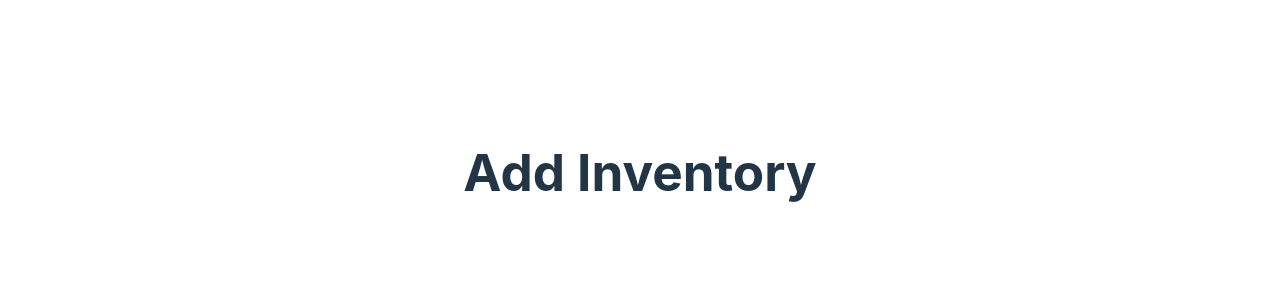
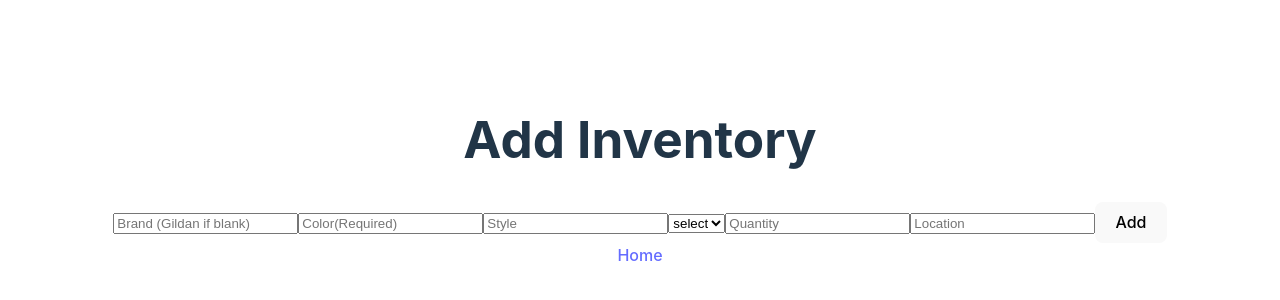
Before and after one commit to Dimmestsalmon/inventoryManager, a React (Vite) app in the folder ui/: page /addInventory in a window 1280 px wide. Shown: the part 228-528 px from the top of the page. Built offline with nearby package versions, Linux system fonts and the light colour scheme.

Commit message:
added form and functions to add inventory

```diff
--- a/ui/Components/addInventory.jsx
+++ b/ui/Components/addInventory.jsx
@@ -1,7 +1,67 @@
+import {Link} from 'react-router-dom'
+import {useState} from 'react'
+
 const AddInventory = () =>{
+  const [newBrand, setNewBrand] = useState('Gildan')
+  const [newColor, setNewColor] = useState()
+  const [newStyle, setNewStyle] = useState()
+  const [newSize, setNewSize] = useState()
+  const [newQuantity, setNewQuantity] = useState()
+  const [newLocation, setNewLocation] = useState()
+
+  const addBrand = () => {
+    setNewBrand(event.target.value)
+    console.log(newBrand)
+  }
+
+  const addColor = () => {
+    setNewColor(event.target.value)
+    console.log(newColor)
+  }
+
+  const addStyle = () => {
+    setNewStyle(event.target.value)
+    console.log(newStyle)
+  }
+
+  const addSize = () => {
+    setNewSize(event.target.value)
+    console.log(newSize)
+  }
+
+  const addQuantity = () => {
+    setNewQuantity(event.target.value)
+    console.log(newQuantity)
+  }
+
+  const addLocation = () => {
+    setNewLocation(event.target.value)
+    console.log(newLocation)
+  }
+
 
   return(
+    <>
     <h1>Add Inventory</h1>
+    <form>
+    <input type='text' placeholder = 'Brand (Gildan if blank)' onChange = {addBrand}/>
+    <input type='text' placeholder = 'Color(Required)' onChange = {addColor}/>
+    <input type='text' placeholder = 'Style' onChange = {addStyle}/>
+    <select name = 'size' onChange = {addSize}>
+    <option value = 'select'>select</option>
+      <option value ='XS'>XS</option>
+      <option value ='S'>S</option>
+      <option value ='M'>M</option>
+      <option value ='L'>L</option>
+      <option value ='XL'>XL</option>
+      <option value ='XXL'>XXL</option>
+    </select>
+    <input type='number' placeholder = 'Quantity' onChange = {addQuantity}/>
+    <input type='text' placeholder = 'Location' onChange = {addLocation}/>
+    <button>Add</button>
+    </form>
+    <Link to = '/'>Home</Link>
+    </>
   )
 }
 
```
Also changed, not shown: 1 other file (tests, documents, lock files or other folders).
